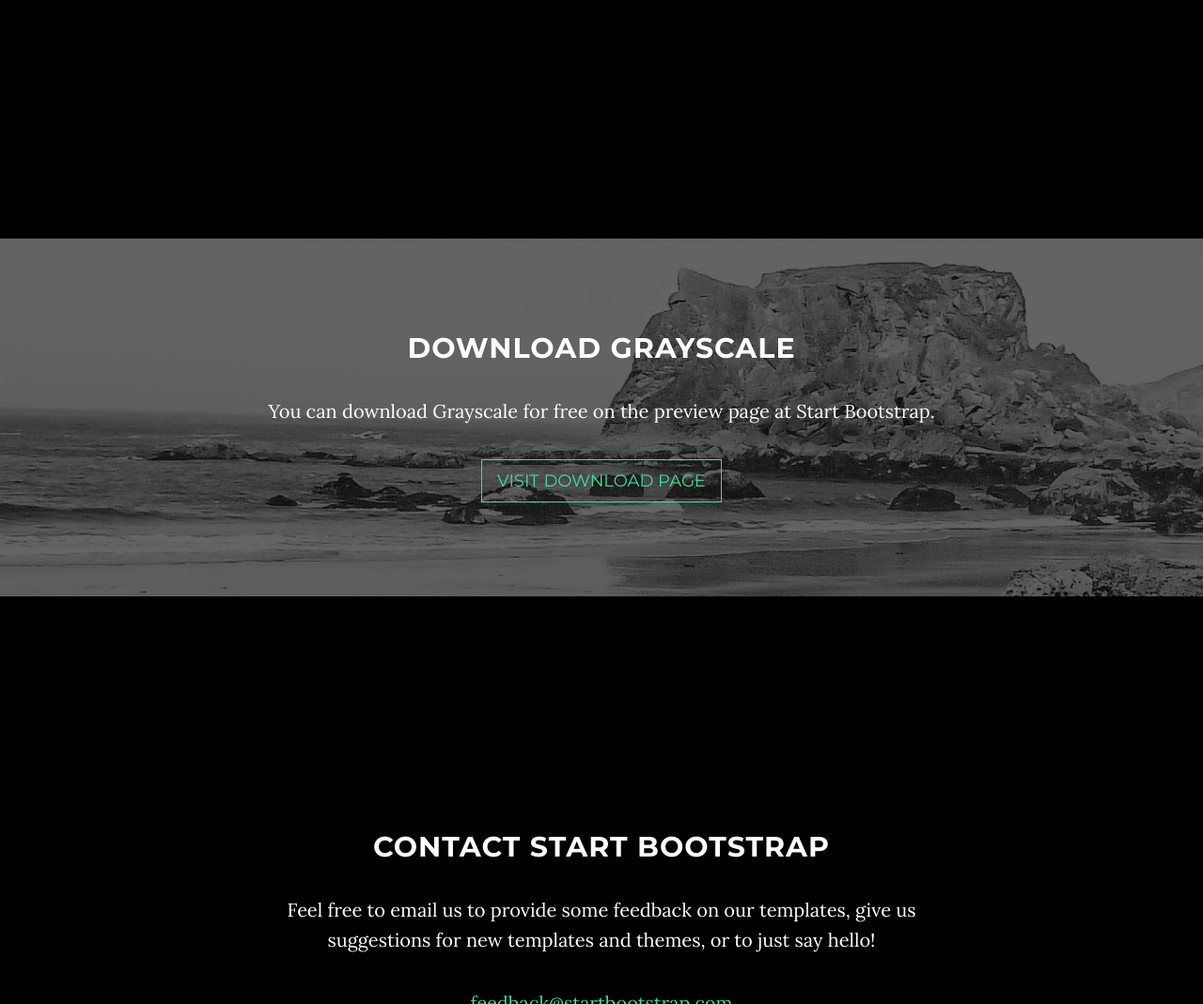
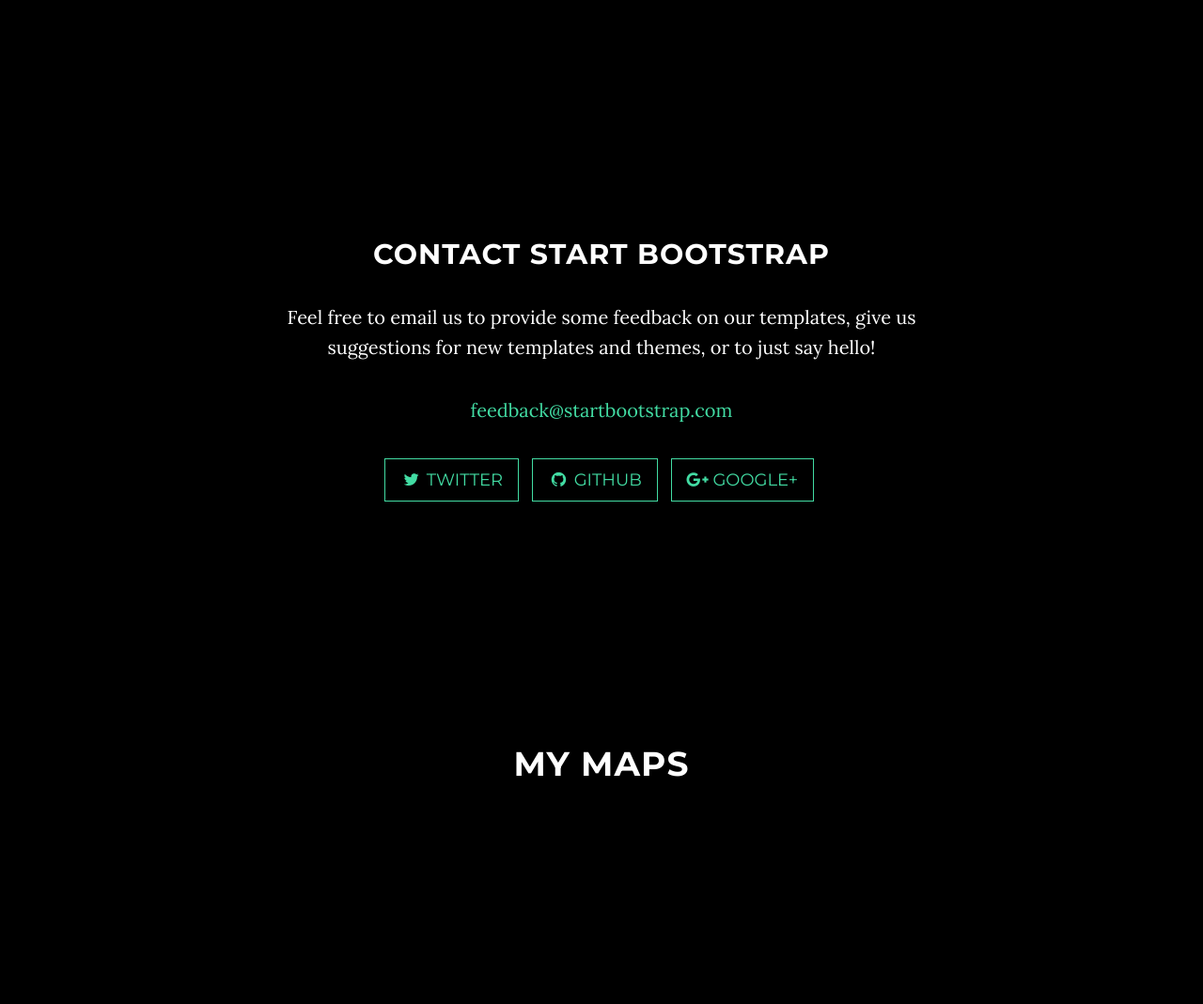
Before and after one commit to ctmckill/ctmckill.github.io, a website: page index.html in a window 1280 px wide. Shown: the part 1047-2116 px from the top of the page at 94% size. Drawn offline with nearby package versions, Linux system fonts and the light colour scheme.

Commit message:
MyMapsPlaceHolder

```diff
--- a/index.html
+++ b/index.html
@@ -98,7 +98,7 @@
     </section>
 
     <!-- Download Section -->
-    <section id="download" class="content-section text-center">
+    <!-- <section id="download" class="content-section text-center">
         <div class="download-section">
             <div class="container">
                 <div class="col-lg-8 col-lg-offset-2">
@@ -108,7 +108,7 @@
                 </div>
             </div>
         </div>
-    </section>
+    </section> -->
 
     <!-- Contact Section -->
     <section id="contact" class="container content-section text-center">
@@ -132,7 +132,13 @@
             </div>
         </div>
     </section>
-
+<section id="contact" class="container content-section text-center">
+        <div class="row">
+            <div class="col-lg-8 col-lg-offset-2">
+               <h1>My Maps</h1>
+            </div>
+        </div>
+    </section>
     <!-- Map Section -->
     <div id="map"></div>
 
@@ -153,7 +159,7 @@
     <script src="http://cdnjs.cloudflare.com/ajax/libs/jquery-easing/1.3/jquery.easing.min.js"></script>
 
     <!-- Google Maps API Key - Use your own API key to enable the map feature. More information on the Google Maps API can be found at https://developers.google.com/maps/ -->
-    <!--<script type="text/javascript" src="https://maps.googleapis.com/maps/api/js?key=AIzaSyCRngKslUGJTlibkQ3FkfTxj3Xss1UlZDA&sensor=false"></script>-->
+    <!--<script type="text/javascript" src="https://maps.googleapis.com/maps/api/js?key=AIzaSyCRngKslUGJTlibkQ3FkfTxj3Xss1UlZDA&sensor=false"></script>
 
     <!-- Theme JavaScript -->
     <script src="js/grayscale.min.js"></script>
```
